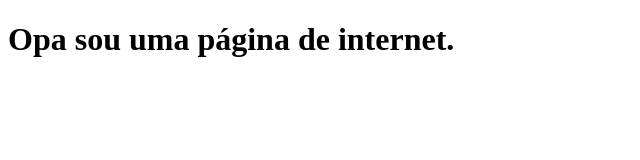
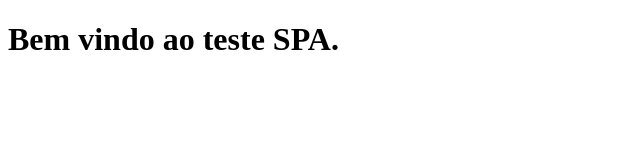
Before and after one commit to JAyres88/coursera-test, a plain HTML site: page index.html in a window 1280 px wide. Shown: the whole page, without its empty margins (0-640 px from the left). Drawn offline with Linux system fonts and the light colour scheme.

Commit message:
Nova versão do Arquivo

```diff
--- a/index.html
+++ b/index.html
@@ -3,9 +3,9 @@
 
     <head>
         <meta charset="utf-8">
-        <title>Hi there</title>
+        <title>Single Page Application</title>
     </head>
     <body>
-        <h1> Opa sou uma página de internet.</h1>
+        <h1>Bem vindo ao teste SPA.</h1>
     </body>
 </html>
```
